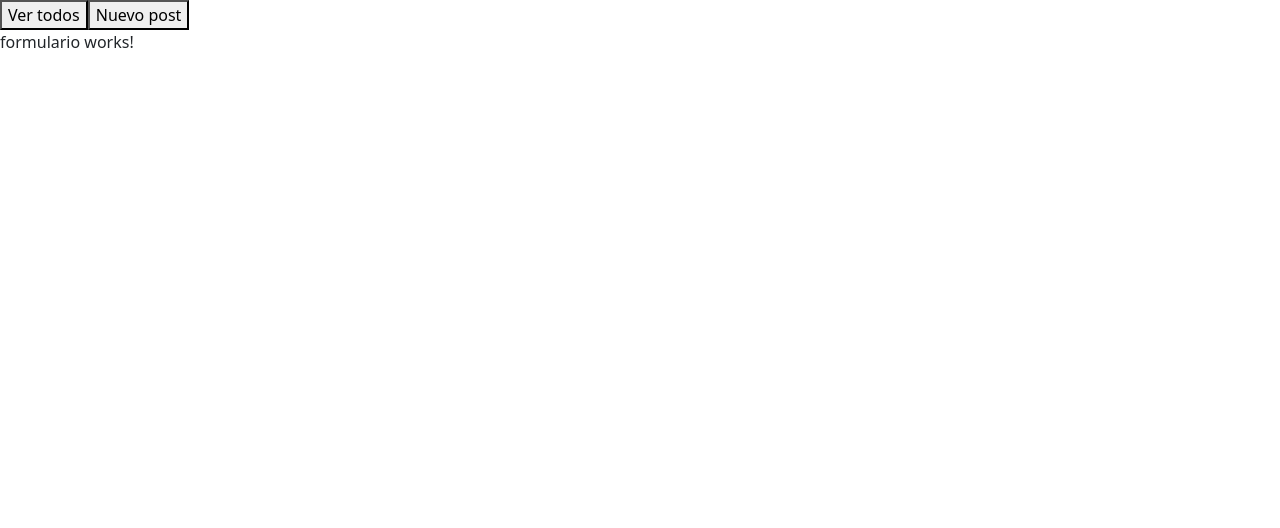
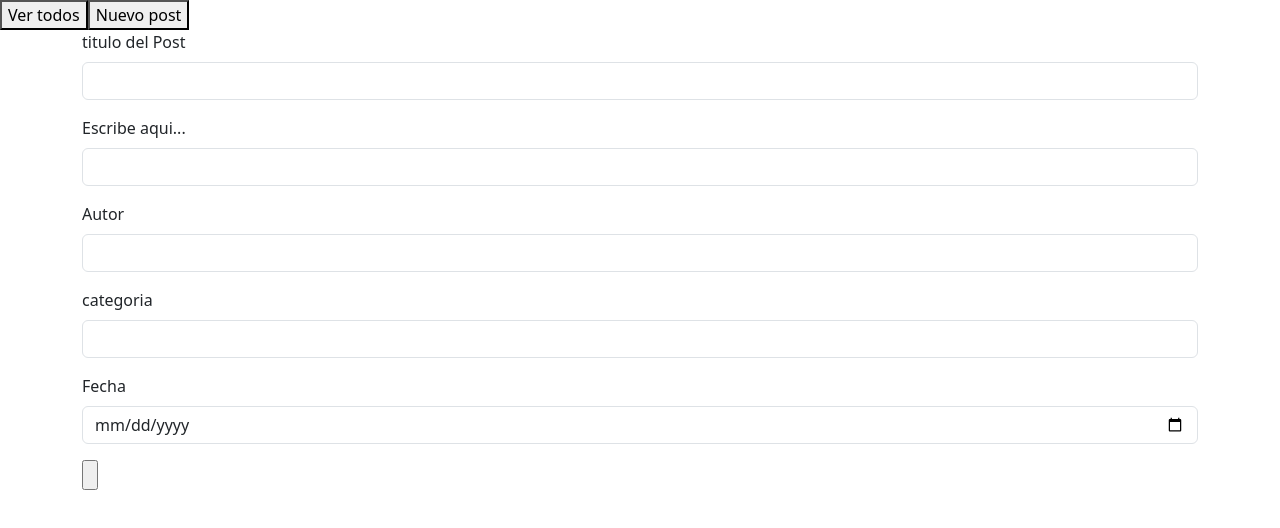
Before and after one commit to vanessaduquerubio/Practica, an Angular app: page /new in a window 1280 px wide. Shown: the top 528 px of the page. Built offline with nearby package versions, Linux system fonts and the light colour scheme.

Commit message:
comit fin

```diff
--- a/src/app/app.module.ts
+++ b/src/app/app.module.ts
@@ -5,6 +5,7 @@ import { AppRoutingModule } from './app-routing.module';
 import { AppComponent } from './app.component';
 import { FormularioComponent } from './components/formulario/formulario.component';
 import { ListaPostsComponent } from './components/lista-posts/lista-posts.component';
+import { ReactiveFormsModule } from '@angular/forms';
 
 @NgModule({
   declarations: [
@@ -14,7 +15,8 @@ import { ListaPostsComponent } from './components/lista-posts/lista-posts.compon
   ],
   imports: [
     BrowserModule,
-    AppRoutingModule
+    AppRoutingModule,
+    ReactiveFormsModule
   ],
   providers: [],
   bootstrap: [AppComponent]
--- a/src/app/components/formulario/formulario.component.html
+++ b/src/app/components/formulario/formulario.component.html
@@ -1 +1,25 @@
-<p>formulario works!</p>
+<div class="container">
+    <form action="">
+        <div class="mb-3">
+            <label class="form-label">titulo del Post</label>
+            <input type="text" class="form-control">
+        </div>
+        <div class="mb-3">
+            <label class="form-label">Escribe aqui...</label>
+            <input type="text" class="form-control">
+        </div>
+        <div class="mb-3">
+            <label class="form-label">Autor</label>
+            <input type="text" class="form-control">
+        </div>
+        <div class="mb-3">
+            <label class="form-label">categoria</label>
+            <input type="text" class="form-control">
+        </div>
+        <div class="mb-3">
+            <label class="form-label">Fecha</label>
+            <input type="date" class="form-control">
+        </div>
+        <input type="submit" value="">
+    </form>
+</div>
--- a/src/app/components/formulario/formulario.component.ts
+++ b/src/app/components/formulario/formulario.component.ts
@@ -1,4 +1,6 @@
 import { Component } from '@angular/core';
+import { FormControl, FormGroup } from '@angular/forms';
+
 
 @Component({
   selector: 'app-formulario',
@@ -6,5 +8,16 @@ import { Component } from '@angular/core';
   styleUrls: ['./formulario.component.css']
 })
 export class FormularioComponent {
+  formulario: FormGroup;
 
+  constructor() {
+    this.formulario = new FormGroup({
+      titulo: new FormControl,
+      texto: new FormControl,
+      autor: new FormControl,
+      categoria: new FormControl,
+      fecha: new FormControl,
+    })
+
+  }
 }
--- a/src/app/components/lista-posts/lista-posts.component.css
+++ b/src/app/components/lista-posts/lista-posts.component.css
@@ -2,22 +2,35 @@
     display: flex;
     flex-direction: row;
     margin-top: 30px;
+    background-color: lightcyan;
 
 }
 
 .contenido {
-    padding: 20px;
+    padding: 30px;
 }
 
-.otrosdatos {
+.card-body {
+    margin: 100px;
+}
+
+.row {
+    margin-top: 20px;
+}
+
+select {
+    margin: 30px 0;
+}
+
+/* .otrosdatos {
     display: flex;
     font-size: 0.8em;
-}
+} */
 
-.otrosdatos p {
+/* .otrosdatos p {
     margin: 0 20px;
 }
-
+ */
 figure {
     display: flex;
     justify-content: center;
--- a/src/app/components/lista-posts/lista-posts.component.html
+++ b/src/app/components/lista-posts/lista-posts.component.html
@@ -1,7 +1,38 @@
 <div class="container">
+    <select class="form-select" aria-label="Default select example">
+        <option selected>Open this select menu</option>
+        <option value="">Economia</option>
+        <option value="">Programacion</option>
+        <option value="">Psicologia</option>
+        <option value="">Desarrollo personal</option>
+        <option value="">Emprendimiento</option>
+        <option value="">Salud </option>
+
+    </select>
     <div class="posts ">
-        <div class=" post row" *ngFor="let post of AllPosts">
+        <div class="card text-center">
+            <div class="card-header">
+                Blog
+            </div>
+            <div class="card-body row post " *ngFor="let post of AllPosts">
+                <div class="contenido col-8">
+                    <h5 class="card-title">{{post.titulo}}</h5>
+                    <p class="card-text">{{post.texto}}</p>
+                    <a href="#" class="btn btn-primary">Go somewhere</a>
+                </div>
+                <figure class="col-4">
+                    <img [src]="post.imagen" alt="">
+                </figure>
+                <div class="card-footer text-body-secondary">
+                    {{post.fecha }}
+                </div>
+            </div>
+        </div>
 
+        <!-- opcion 2 -->
+
+
+        <!--  <div class=" post row" *ngFor="let post of AllPosts">
             <div class="contenido col-8">
                 <h3>{{post.titulo}}</h3>
                 <p>{{post.texto}}</p>
@@ -15,5 +46,23 @@
                 <p>{{post.categoria}} </p>
             </div>
         </div>
+    </div> -->
+        <!-- opcion 3 -->
+        <!--
+    <div class="card mb-3" style="max-width: 540px;">
+        <div class="row g-0 " *ngFor=" let post of AllPosts">
+            <div class="col-md-4">
+                <img [src]="post.imagen" class="img-fluid rounded-start" alt="...">
+            </div>
+            <div class="col-md-8">
+                <div class="card-body">
+                    <h5 class="card-title">{{post.titulo}}</h5>
+                    <p class="card-text">{{post.texto}}</p>
+                    <p class="card-text">{{post.autor}}<small class="text-body-secondary">{{post.fecha}}</small></p>
+                </div>
+            </div>
+        </div>
     </div>
-</div>
+ -->
+
+    </div>
--- a/src/app/components/lista-posts/lista-posts.component.ts
+++ b/src/app/components/lista-posts/lista-posts.component.ts
@@ -9,12 +9,12 @@ import { PublicacionesService } from 'src/app/services/publicaciones.service';
 })
 export class ListaPostsComponent {
   AllPosts: Post[]
-
   //services
   publicacionesServices = inject(PublicacionesService)
 
   constructor() {
     this.AllPosts = []
+
   }
 
   ngOnInit() {
@@ -22,4 +22,6 @@ export class ListaPostsComponent {
   }
 
 
+
+
 }
```
